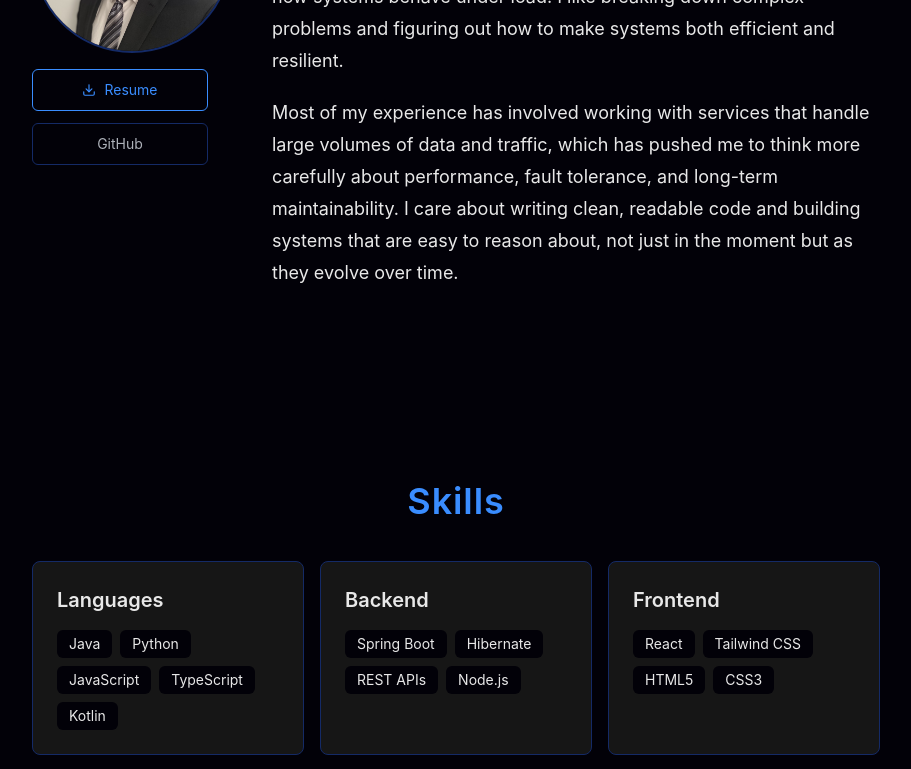
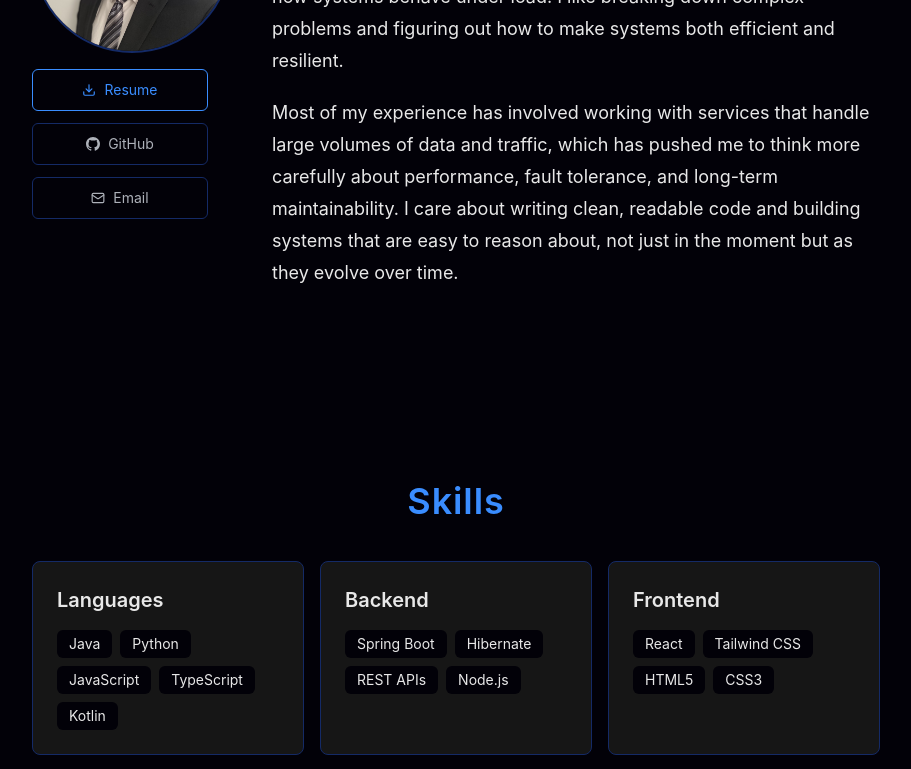
Before and after one commit to mikewm2001/portfolio, a React (Vite) app in the folder personal-landing-page/: page / in a window 1280 px wide. Shown: the part 1120-1889 px from the top of the page, without its empty margins (184-1095 px from the left). Built offline with nearby package versions, Linux system fonts and the light colour scheme.

Commit message:
feature: add emailing functionality

```diff
--- a/personal-landing-page/src/components/About.tsx
+++ b/personal-landing-page/src/components/About.tsx
@@ -1,4 +1,6 @@
 import DownloadIcon from './DownloadIcon';
+import GitHubIcon from './GitHubIcon';
+import EmailIcon from './EmailIcon';
 
 const GITHUB_URL = 'https://github.com/mikewm2001';
 
@@ -30,7 +32,19 @@
               rel="noopener noreferrer"
               className="rounded-md border border-[var(--color-border)] px-5 py-2.5 text-center text-sm text-[var(--color-muted)] transition-colors hover:border-[var(--color-text)] hover:text-[var(--color-text)]"
             >
-              GitHub
+              <span className="flex items-center justify-center gap-2">
+                <GitHubIcon />
+                GitHub
+              </span>
+            </a>
+            <a
+              href="mailto:michaelwmei09@gmail.com"
+              className="rounded-md border border-[var(--color-border)] px-5 py-2.5 text-center text-sm text-[var(--color-muted)] transition-colors hover:border-[var(--color-text)] hover:text-[var(--color-text)]"
+            >
+              <span className="flex items-center justify-center gap-2">
+                <EmailIcon />
+                Email
+              </span>
             </a>
           </div>
         </div>
--- /dev/null
+++ b/personal-landing-page/src/components/EmailIcon.tsx
@@ -0,0 +1,19 @@
+export default function EmailIcon() {
+  return (
+    <svg
+      xmlns="http://www.w3.org/2000/svg"
+      width="14"
+      height="14"
+      viewBox="0 0 24 24"
+      fill="none"
+      stroke="currentColor"
+      strokeWidth="2"
+      strokeLinecap="round"
+      strokeLinejoin="round"
+      aria-hidden="true"
+    >
+      <rect x="2" y="4" width="20" height="16" rx="2" />
+      <path d="m22 7-8.97 5.7a1.94 1.94 0 0 1-2.06 0L2 7" />
+    </svg>
+  );
+}
--- a/personal-landing-page/src/components/Footer.tsx
+++ b/personal-landing-page/src/components/Footer.tsx
@@ -17,6 +17,12 @@
         >
           github.com/mikewm2001
         </a>
+        <a
+          href="mailto:michaelwmei09@gmail.com"
+          className="text-xs text-[var(--color-muted)] transition-colors hover:text-[var(--color-text)]"
+        >
+          michaelwmei09@gmail.com
+        </a>
         <p className="text-xs text-[var(--color-muted)] opacity-50">© 2026</p>
       </div>
     </footer>
--- /dev/null
+++ b/personal-landing-page/src/components/GitHubIcon.tsx
@@ -0,0 +1,14 @@
+export default function GitHubIcon() {
+  return (
+    <svg
+      xmlns="http://www.w3.org/2000/svg"
+      width="14"
+      height="14"
+      viewBox="0 0 24 24"
+      fill="currentColor"
+      aria-hidden="true"
+    >
+      <path d="M12 0C5.37 0 0 5.37 0 12c0 5.3 3.438 9.8 8.205 11.385.6.113.82-.258.82-.577 0-.285-.01-1.04-.015-2.04-3.338.724-4.042-1.61-4.042-1.61-.546-1.385-1.335-1.755-1.335-1.755-1.087-.744.084-.729.084-.729 1.205.084 1.838 1.236 1.838 1.236 1.07 1.835 2.809 1.305 3.495.998.108-.776.417-1.305.76-1.605-2.665-.3-5.466-1.332-5.466-5.93 0-1.31.465-2.38 1.235-3.22-.135-.303-.54-1.523.105-3.176 0 0 1.005-.322 3.3 1.23.96-.267 1.98-.399 3-.405 1.02.006 2.04.138 3 .405 2.28-1.552 3.285-1.23 3.285-1.23.645 1.653.24 2.873.12 3.176.765.84 1.23 1.91 1.23 3.22 0 4.61-2.805 5.625-5.475 5.92.42.36.81 1.096.81 2.22 0 1.606-.015 2.896-.015 3.286 0 .315.21.69.825.57C20.565 21.795 24 17.295 24 12c0-6.63-5.37-12-12-12z" />
+    </svg>
+  );
+}
```
